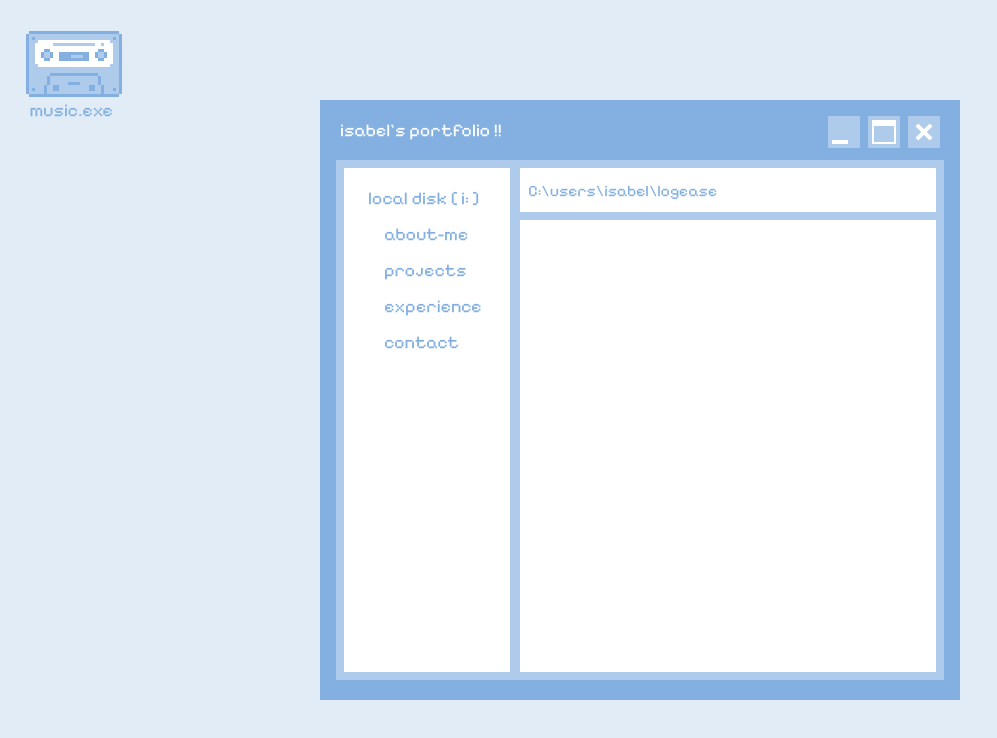
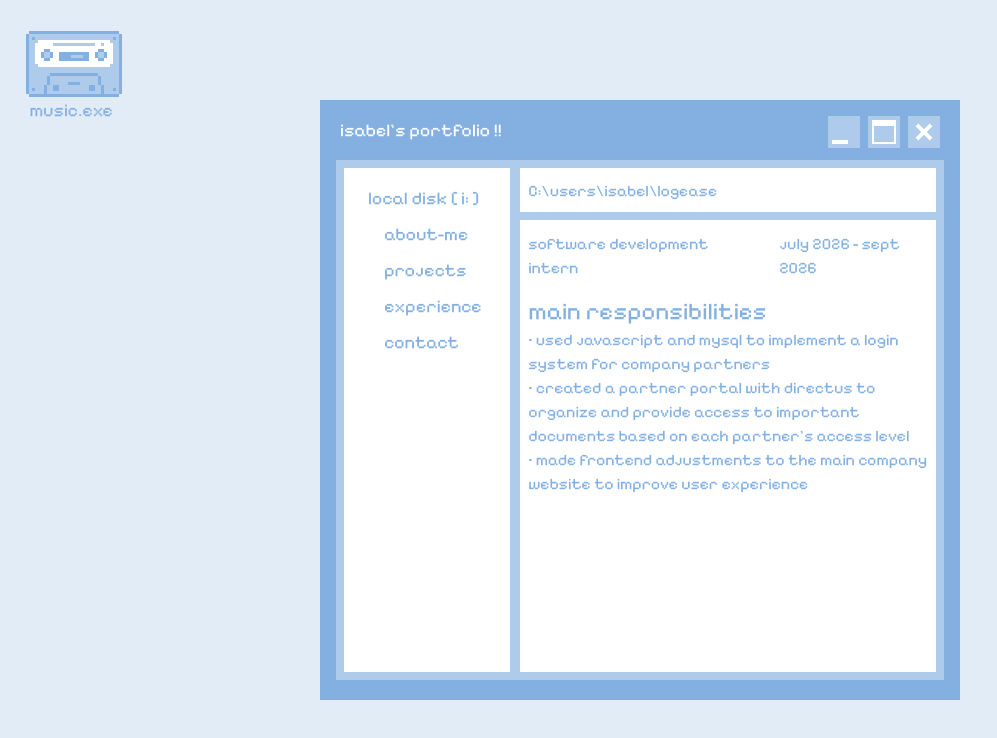
Before and after one commit to isabelwaaang/portfolio, a React (Vite) app: page /#/logease in a window 1280 px wide. Shown: the top 738 px of the page, without its empty margins (0-997 px from the left). Built offline with nearby package versions, Linux system fonts and the light colour scheme.

Commit message:
logease experience added

```diff
--- a/src/App.tsx
+++ b/src/App.tsx
@@ -13,6 +13,7 @@ import Lily from "./pages/project-pages/lily-project"
 
 import SaintsRobotics from "./pages/experience-pages/saints-robotics"
 import Quizbowl from "./pages/experience-pages/quizbowl"
+import LogEase from "./pages/experience-pages/logease"
 
 import Movies from "./pages/interests-pages/movies"
 import Music from "./pages/interests-pages/music"
@@ -211,6 +212,10 @@ function App() {
               {experenceOpen && (
                 <div className="ml-8 mt-1 flex flex-col gap-1">
                   <Link
+                    to="/logease"
+                    className="text-[#83B0E1] font-pixel">logease
+                  </Link>
+                  <Link
                     to="/saints-robotics"
                     className="text-[#83B0E1] font-pixel">saints robotics
                   </Link>
@@ -295,6 +300,7 @@ function App() {
 
                 <Route path="/saints-robotics" element={<SaintsRobotics />} />
                 <Route path="/quizbowl" element={<Quizbowl />} />
+                <Route path="/logease" element={<LogEase />} />
 
                 <Route path="/movies" element={<Movies />} />
                 <Route path="/music" element={<Music />} />
--- /dev/null
+++ b/src/pages/experience-pages/logease.tsx
@@ -0,0 +1,28 @@
+export default function LogEase(){
+    return(
+        <main>
+            <div className="flex flex-row justify-center gap-5">
+                <div className="text-[#83B0E1] font-pixel gap-1 mx-2 mt-3">
+                    software development intern
+                </div>
+                <div className="text-[#83B0E1] font-pixel gap-1 mx-2 mt-3">
+                    july 2026 - sept 2026
+                </div>
+
+
+            </div>
+            <div className="text-[#83B0E1] font-pixel gap-1 mx-2 text-2xl mt-4">
+                    main responsibilities
+                </div>
+                <div className="text-[#83B0E1] font-pixel gap-1 mx-2">
+                    • used javascript and mysql to implement a login system for company partners
+                </div>
+                <div className="text-[#83B0E1] font-pixel gap-1 mx-2">
+                    • created a partner portal with directus to organize and provide access to important documents based on each partner’s access level
+                </div>
+                <div className="text-[#83B0E1] font-pixel gap-1 mx-2">
+                    • made frontend adjustments to the main company website to improve user experience
+                </div>
+        </main>
+    )
+}
```
Also changed, not shown: 5 other files (tests, documents, lock files or other folders).
